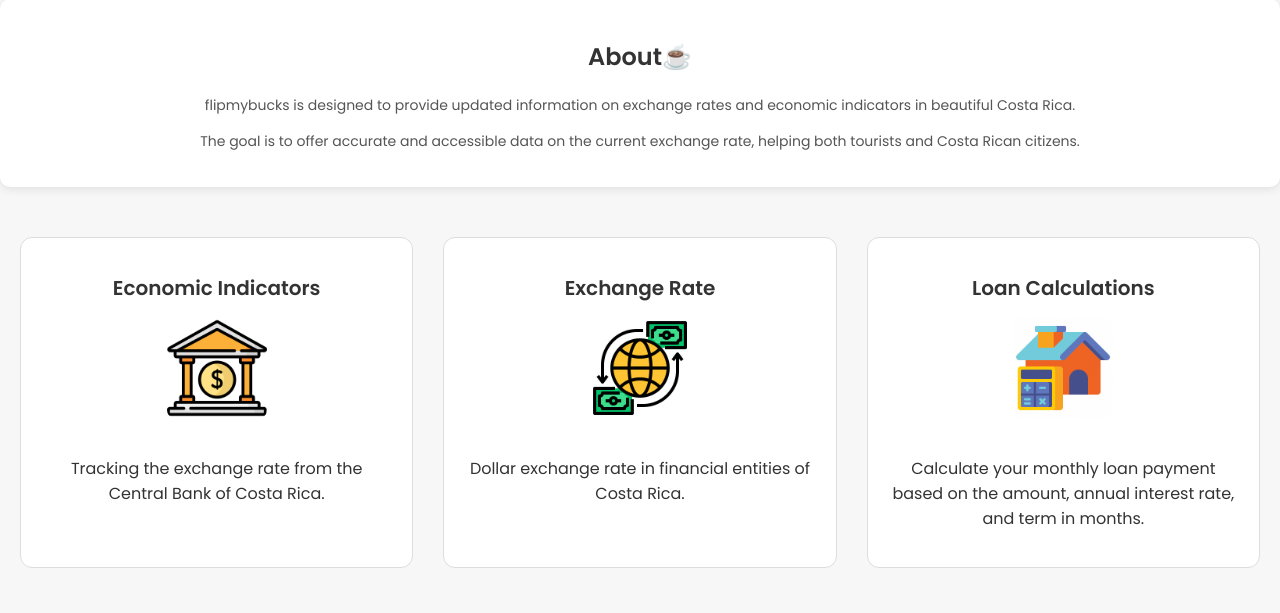
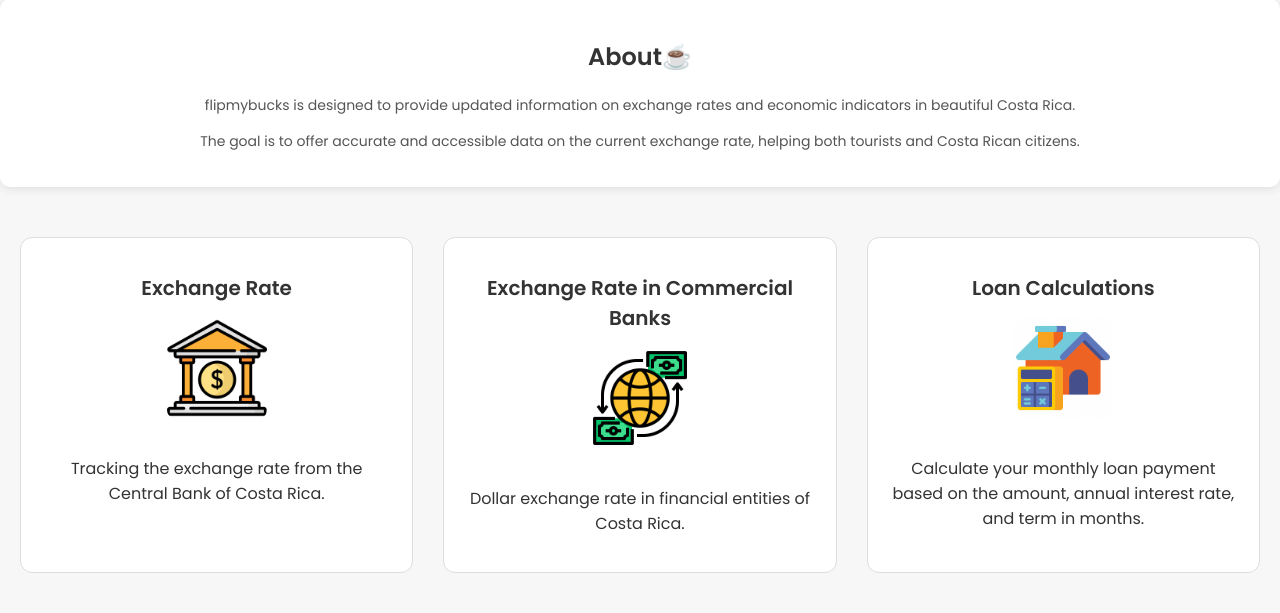
Before and after one commit to dec0derx/mycashcr, a Django app: page / in a window 1280 px wide. Shown: the part 95-708 px from the top of the page. Run offline with Django 5.2, Linux system fonts and the light colour scheme; some libraries are stand-ins or nearby versions.

Commit message:
change titles

```diff
--- a/index/templates/index/index.html
+++ b/index/templates/index/index.html
@@ -34,14 +34,14 @@
 <section id="apps-section">
   <div class="container">
     <a href="{% url "economics" %}">
-      <h2>Economic Indicators</h2>
+      <h2>Exchange Rate</h2>
       <img class="app-image" src="{% static "index/images/banking.png" %}" alt="Economic Indicators"/>
       <p>Tracking the exchange rate from the Central Bank of Costa Rica.</p>
     </a>
   </div>
   <div class="container">
     <a href="{% url "exchange-rate" %}">
-      <h2>Exchange Rate</h2>
+      <h2>Exchange Rate in Commercial Banks</h2>
       <img class="app-image" src="{% static "index/images/exchange_rate.png" %}" alt="Exchange Rate (Commercial Banks)"/>
       <p>Dollar exchange rate in financial entities of Costa Rica.</p>
     </a>
```
